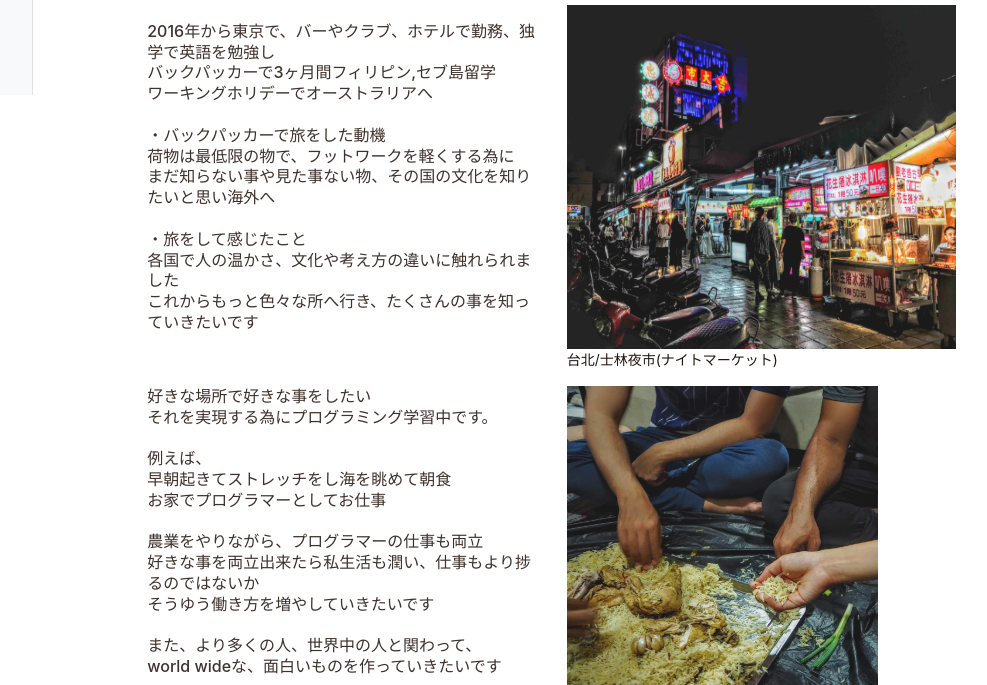
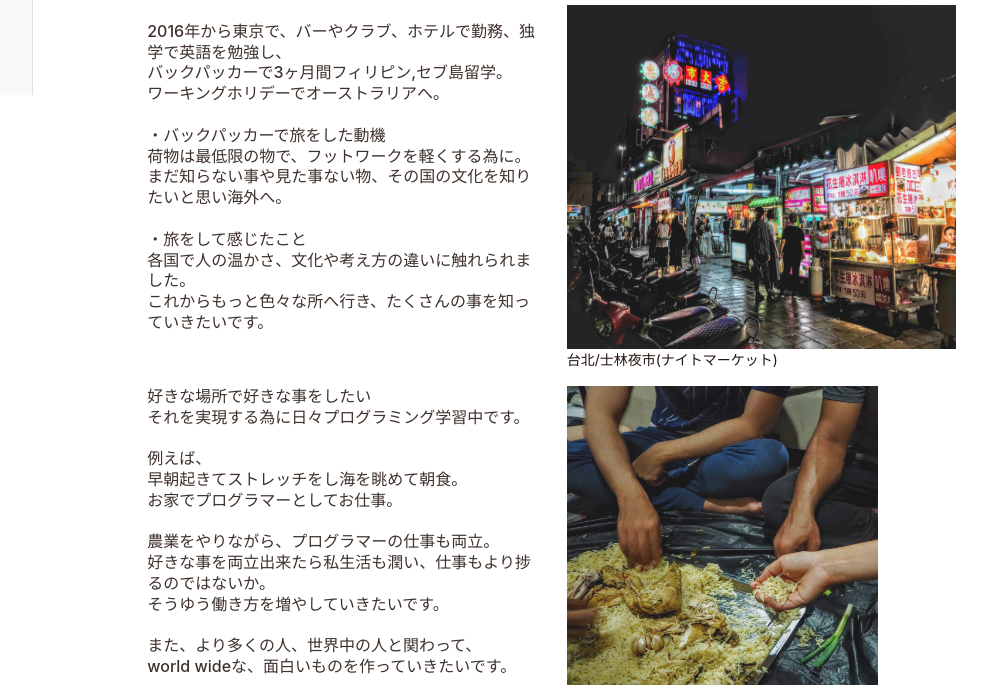
Before and after one commit to May-515/Mypage, a plain HTML site: page index.html in a window 1280 px wide. Shown: the part 705-1390 px from the top of the page, without its empty margins (180-1167 px from the left). Drawn offline with nearby package versions, Linux system fonts and the light colour scheme.

Commit message:
句読点、css の変更

```diff
--- a/index.html
+++ b/index.html
@@ -97,17 +97,17 @@
                             <h1>About me</h1>
                             <div class="row">
                                 <div class="col-12 col-md-12 col-lg-6">
-                                    <h2>2016年から東京で、バーやクラブ、ホテルで勤務、独学で英語を勉強し<br>
-                                    バックパッカーで3ヶ月間フィリピン,セブ島留学<br>
-                                    ワーキングホリデーでオーストラリアへ<br>
+                                    <h2>2016年から東京で、バーやクラブ、ホテルで勤務、独学で英語を勉強し、<br>
+                                    バックパッカーで3ヶ月間フィリピン,セブ島留学。<br>
+                                    ワーキングホリデーでオーストラリアへ。<br>
                                     <br>
                                     ・バックパッカーで旅をした動機<br>
-                                    荷物は最低限の物で、フットワークを軽くする為に<br>
-                                    まだ知らない事や見た事ない物、その国の文化を知りたいと思い海外へ<br>
+                                    荷物は最低限の物で、フットワークを軽くする為に。<br>
+                                    まだ知らない事や見た事ない物、その国の文化を知りたいと思い海外へ。<br>
                                     <br>
                                     ・旅をして感じたこと<br>
-                                    各国で人の温かさ、文化や考え方の違いに触れられました<br>
-                                    これからもっと色々な所へ行き、たくさんの事を知っていきたいです<br>
+                                    各国で人の温かさ、文化や考え方の違いに触れられました。<br>
+                                    これからもっと色々な所へ行き、たくさんの事を知っていきたいです。<br>
                                     </h2>
                                 </div>
                                 <div class="col-12 colmd-12 col-lg-6">
@@ -117,18 +117,18 @@
                                 <div class="w-100"><br></div>
                                 <div class="col-12 colmd-12 col-lg-6">
                                     <h2>好きな場所で好きな事をしたい<br>
-                                    それを実現する為にプログラミング学習中です。<br>
+                                    それを実現する為に日々プログラミング学習中です。<br>
                                     <br>
                                     例えば、<br>
-                                    早朝起きてストレッチをし海を眺めて朝食<br>
-                                    お家でプログラマーとしてお仕事<br>
+                                    早朝起きてストレッチをし海を眺めて朝食。<br>
+                                    お家でプログラマーとしてお仕事。<br>
                                     <br>
-                                    農業をやりながら、プログラマーの仕事も両立<br>
-                                    好きな事を両立出来たら私生活も潤い、仕事もより捗るのではないか<br>
-                                    そうゆう働き方を増やしていきたいです<br>
+                                    農業をやりながら、プログラマーの仕事も両立。<br>
+                                    好きな事を両立出来たら私生活も潤い、仕事もより捗るのではないか。<br>
+                                    そうゆう働き方を増やしていきたいです。<br>
                                     <br>
                                     また、より多くの人、世界中の人と関わって、<br>
-                                    world wideな、面白いものを作っていきたいです<br>
+                                    world wideな、面白いものを作っていきたいです。<br>
                                     </h2>
                                 </div>
                                     <div class="col-12 colmd-12 col-lg-6">
--- a/style.css
+++ b/style.css
@@ -246,7 +246,4 @@ body {
         margin-left: 5px;
         margin-bottom: 10px;
     }
-    #aboutme br{
-        display: none;
     }
-    }
```
